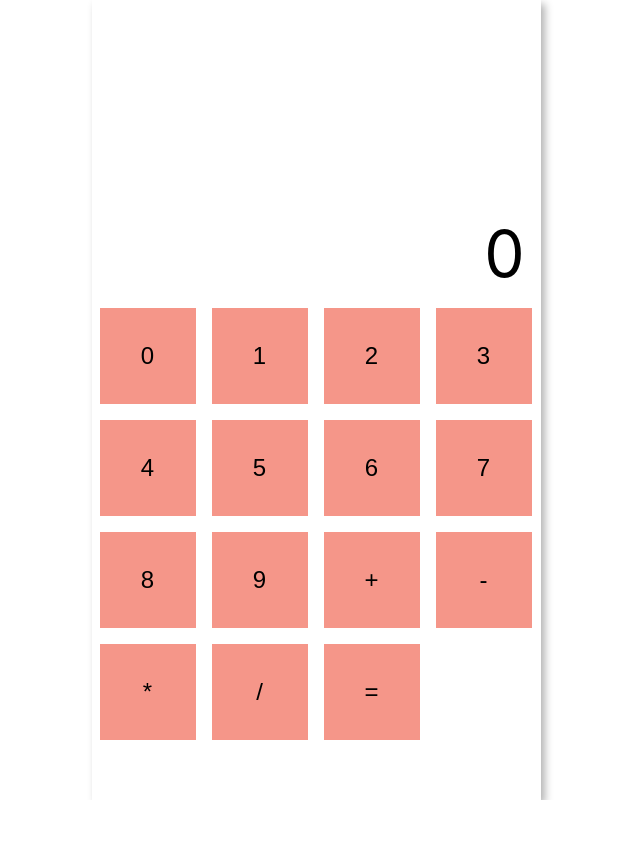
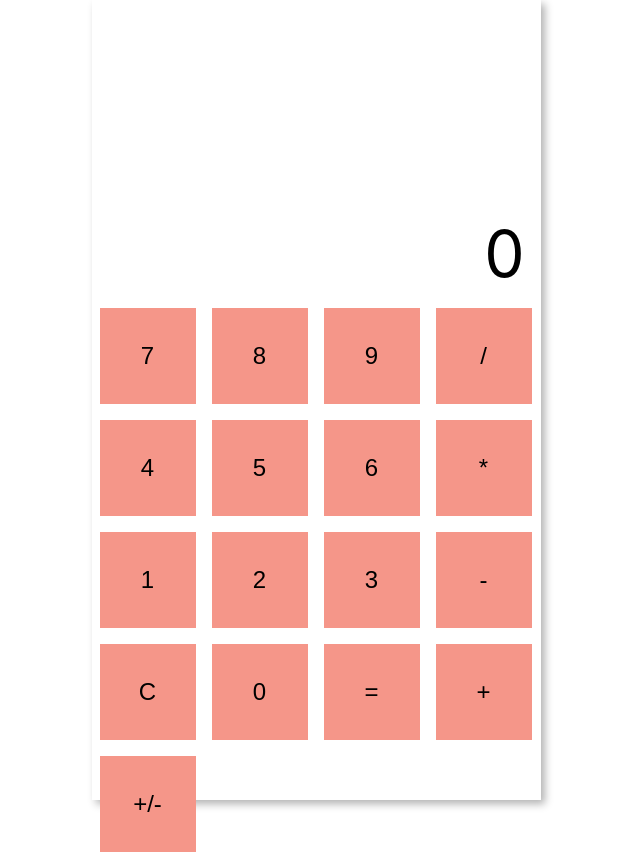
Before and after one commit to Reminisque/recalc, a React (Create React App) app: page / in a window 1280 px wide. Shown: the whole page, without its empty margins (324-964 px from the left). Before the commit the page ends 800 px from the top, so only its background shows below. Built offline with nearby package versions, Linux system fonts and the light colour scheme.

Commit message:
Removed number button loop and added sign toggle

```diff
--- a/src/components/Recalc.js
+++ b/src/components/Recalc.js
@@ -45,28 +45,55 @@ class Recalc extends React.Component {
           displayValue={this.state.displayValue}
           operation={operation}>
         </RecalcDisplay>
-        {
-          Array.from(Array(10)).map((_, num) =>
-            <RecalcButton
-              key={num}
-              inputFunc={this.inputDigit}
-              inputVal={`${num}`}>{num}</RecalcButton>
-          )
-        }
+
+        <RecalcButton
+          inputFunc={this.inputDigit}
+          inputVal='7'>7</RecalcButton>
+        <RecalcButton
+          inputFunc={this.inputDigit}
+          inputVal='8'>8</RecalcButton>
+        <RecalcButton
+          inputFunc={this.inputDigit}
+          inputVal='9'>9</RecalcButton>
+        <RecalcButton
+          inputFunc={this.inputOperator}
+          inputVal='/'>/</RecalcButton>
+        <RecalcButton
+          inputFunc={this.inputDigit}
+          inputVal='4'>4</RecalcButton>
+        <RecalcButton
+          inputFunc={this.inputDigit}
+          inputVal='5'>5</RecalcButton>
+        <RecalcButton
+          inputFunc={this.inputDigit}
+          inputVal='6'>6</RecalcButton>
+        <RecalcButton
+          inputFunc={this.inputOperator}
+          inputVal='*'>*</RecalcButton>
+        <RecalcButton
+          inputFunc={this.inputDigit}
+          inputVal='1'>1</RecalcButton>
+        <RecalcButton
+          inputFunc={this.inputDigit}
+          inputVal='2'>2</RecalcButton>
+        <RecalcButton
+          inputFunc={this.inputDigit}
+          inputVal='3'>3</RecalcButton>
+        <RecalcButton
+          inputFunc={this.inputOperator}
+          inputVal='-'>-</RecalcButton>
+        <RecalcButton
+          inputFunc={this.clear}>C</RecalcButton>
+        <RecalcButton
+          inputFunc={this.inputDigit}
+          inputVal='0'>0</RecalcButton>
+        <RecalcButton
+          inputFunc={this.inputEqual}>=</RecalcButton>
         <RecalcButton
           inputFunc={this.inputOperator}
           inputVal='+'>+</RecalcButton>
         <RecalcButton
-          inputFunc={this.inputOperator}
-          inputVal='-'>-</RecalcButton>
-        <RecalcButton
-          inputFunc={this.inputOperator}
-          inputVal='*'>*</RecalcButton>
-        <RecalcButton
-          inputFunc={this.inputOperator}
-          inputVal='/'>/</RecalcButton>
-        <RecalcButton
-          inputFunc={this.inputEqual}>=</RecalcButton>
+          inputFunc={this.toggleSign}>+/-</RecalcButton>
       </div>
     );
   }
@@ -158,6 +185,15 @@ class Recalc extends React.Component {
       expressionEnd: false,
     });
   }
+
+  toggleSign = () => {
+    const { displayValue } = this.state;
+
+    this.setState({
+      displayValue: (-1 * parseFloat(displayValue)).toString(),
+      waitingOperand: false
+    });
+  }
 }
 
 export default Recalc;
--- a/src/components/RecalcButton.js
+++ b/src/components/RecalcButton.js
@@ -12,8 +12,6 @@ class RecalcButton extends React.Component {
   }
 
   inputFunc = (val) => this.props.inputFunc(val)
-
-
 }
 
 export default RecalcButton;
```
